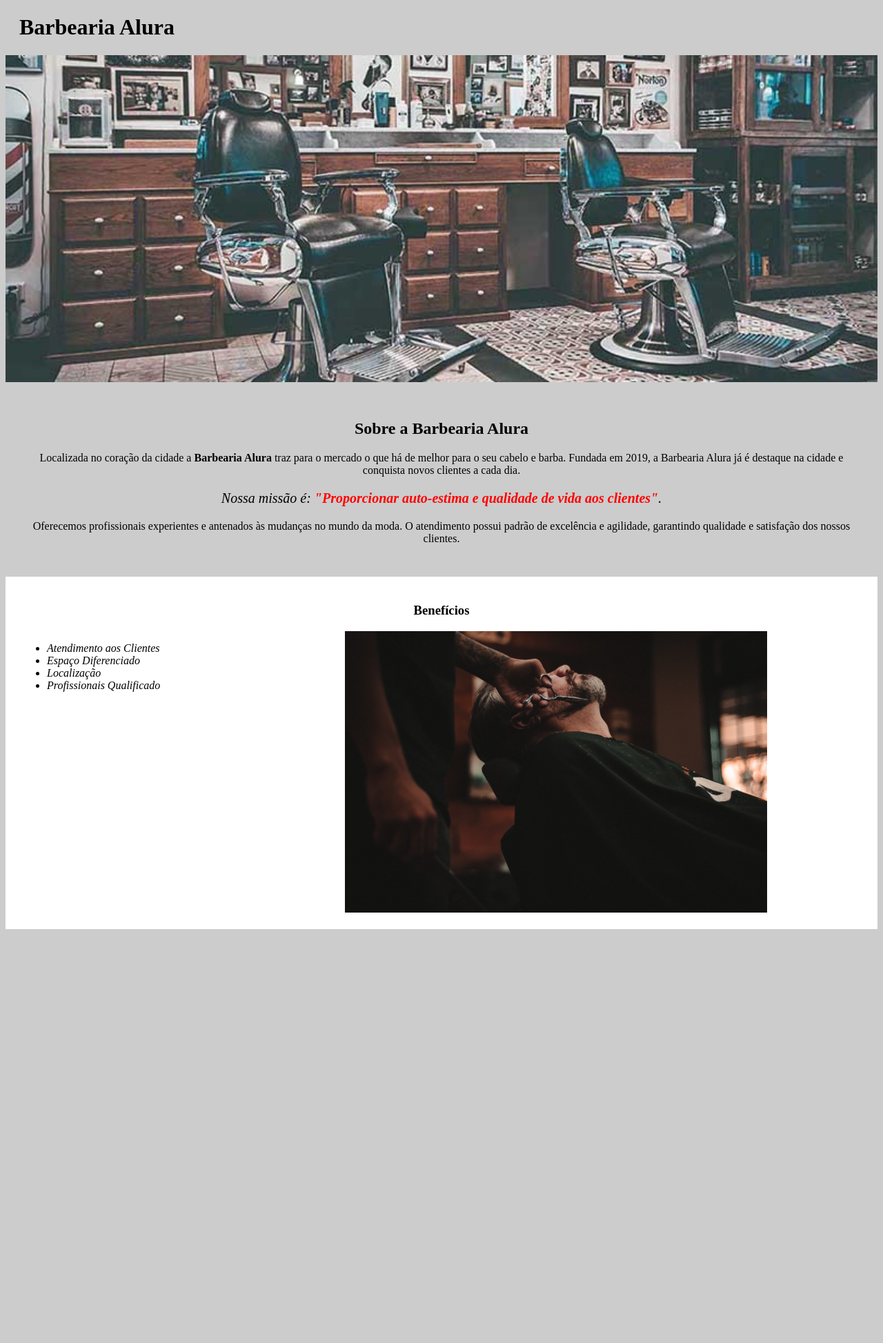
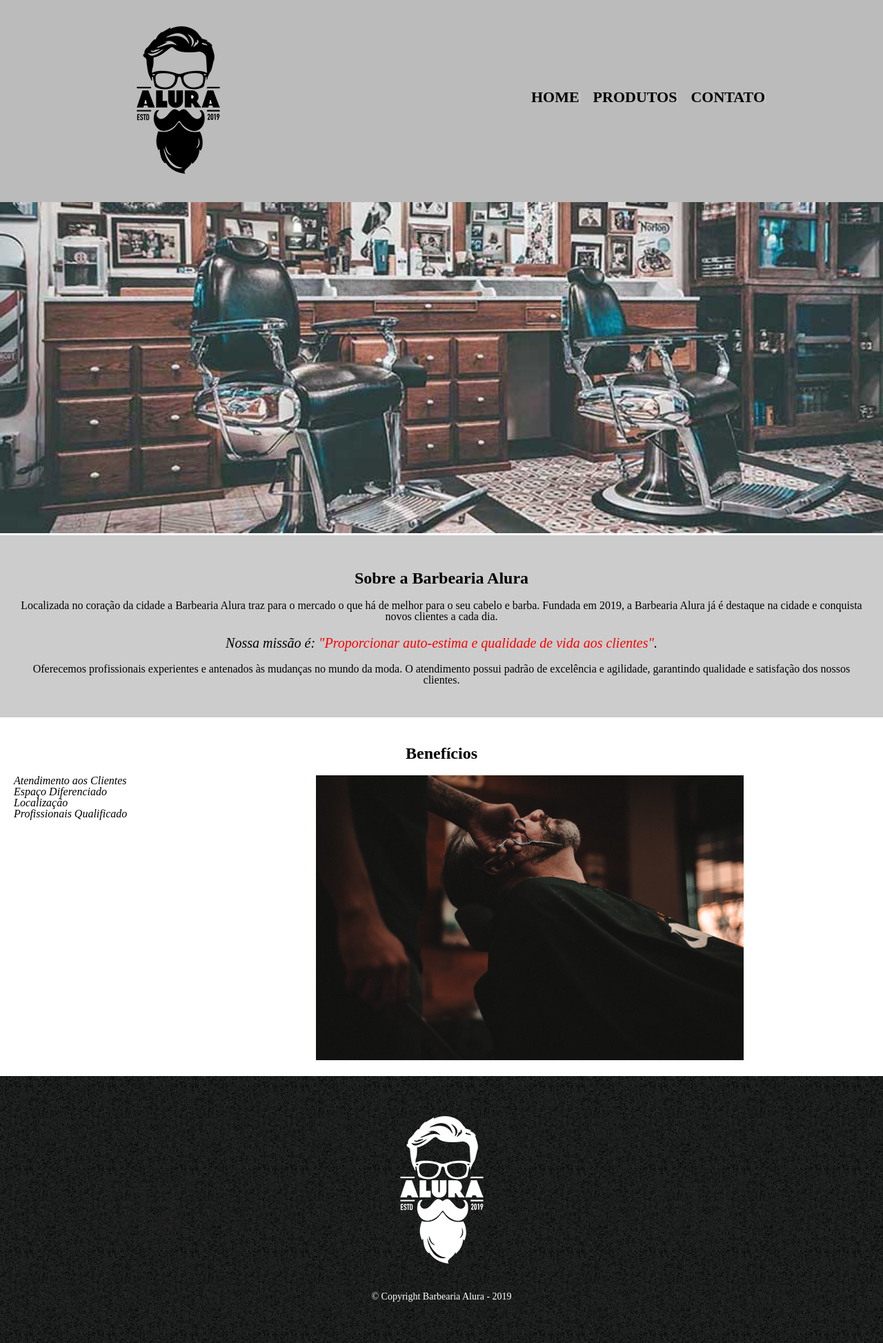
Before and after one commit to prpires66/BarbeariaAlura, a plain HTML site: page index.html in a window 1280 px wide. Shown: the whole page at 69% size. Before the commit the page ends 1355 px from the top, so only its background shows below. Drawn offline with Linux system fonts and the light colour scheme.

Commit message:
Acrescentado cabeçalho e rodape nas páginas

```diff
--- a/css/produtos.css
+++ b/css/produtos.css
@@ -78,4 +78,3 @@ footer {
     font-size: 14px;
     margin: 20px 0;
 }
-}
--- a/css/style.css
+++ b/css/style.css
@@ -1,8 +1,52 @@
+header {
+  background-color: #bbbbbb;
+  padding: 20px 0;
+}
+main {
+  background: #FFFFFF;
+}
 body {
-  background: #CCCCCC;
+background: #CCCCCC;
+}
+p {
+  display: block;
+  margin-block-start: 1em;
+  margin-block-end: 1em;
+  margin-inline-start: 0px;
+  margin-inline-end: 0px;
+}
+em {
+  font-style: italic;
 }
 #bunner {
   width: 100%;
+}
+.caixa {
+  position: relative;
+  width: 940px;
+  margin: 0 auto;
+}
+
+nav {
+  position: absolute;
+  top: 110px;
+  right: 0px;
+}
+nav li {display: inline;
+  padding: 0px 0px 0px 15px;
+  border-right: 1px solid #ccc;
+}
+nav a {
+  text-transform: uppercase;
+  color: #000000;
+  font-weight: bold;
+  font-size: 22px;
+  text-decoration: none;
+}
+
+nav a:hover {
+  color: #C78C19;
+  text-decoration: underline;
 }
 .principal {
   background: #CCCCCC;
@@ -13,17 +57,23 @@ body {
 }
 .titulo-centralizado {
   text-align: center;
+  display: block;
+  font-size: 1.5em;
+  margin-block-start: 0.83em;
+  margin-block-end: 0.83em;
+  margin-inline-start: 0px;
+  margin-inline-end: 0px;
+  font-weight: bold;
 }
-p {
+.principal p {
   text-align: center;
   background: #CCCCCC
 }
-
 #missao {
   font-size: 20px;
 }
 
-em strong {
+#missao em strong {
   color: #FF0000;
 }
 
@@ -34,7 +84,7 @@ em strong {
   background: #FFFFFF;
   padding: 20px;
 }
-ul {
+.beneficios ul {
   display: inline-block;
   vertical-align: top;
   width: 20%;
@@ -43,3 +93,51 @@ ul {
 .imagembeneficios {
   width: 50%;
 }
+.produtos {
+  width: 940px;
+  margin: 0 auto;
+  padding: 50px 0;
+}
+.produtos li {
+  display: inline-block;
+  text-align: center;
+  width: 30%;
+  vertical-align: top;
+  margin: 0 1.5%;
+  padding: 30px 20px;
+  box-sizing: border-box;
+  border: 2px solid #000;
+  border-radius: 10px;
+}
+.produtos li:hover {
+border-color: #C78C19;
+}
+.produtos li:active {
+  border-color: #088C19;
+}
+.produtos li:hover h2 {
+  font-size: 34px;
+}
+.produtos h2 {
+  font-size: 30px;
+  font-weight: bold;
+  color: #000000;
+}
+.produto-descricao {
+  font-size: 18px;
+}
+.produto-preco {
+  font-size: 22px;
+  font-weight: bold;
+  margin-top: 10px;
+}
+footer {
+  text-align: center;
+  background: url("../imagens/bg.jpg");
+  padding: 40px 0;
+  }
+.copyright {
+  color: #fff;
+  font-size: 14px;
+  margin: 20px 0;
+}
--- a/index.html
+++ b/index.html
@@ -1,22 +1,24 @@
 <!DOCTYPE html>
-<html lang="en" >
 <head>
-  <meta charset="UTF-8">
-  <title>CodePen - Barbearia Alura</title>
-  <link rel="stylesheet" href="css/style.css">
-
-</head>
-<body>
-<!-- partial:index.partial.html -->
-<html>
-	<head>
-		<meta charset="UTF-8">
-		<title>Barbearia Alura</title>
-	</head>
-	<body>
+    <meta charset="utf-8">
+    <title>Produtos - Barbearia Alura</title>
+    <link rel="stylesheet" href="css/reset.css">
+    <link rel="stylesheet" href="css/style.css">
+ </head>
+ <body>
     <header>
-      <h1 class="titulo-principal">Barbearia Alura</h1>
+        <div class="caixa">
+            <h1><img src="imagens/logo.png"></h1>
+            <nav>
+                <ul>
+                    <li><a href="index.html">Home</a></li>
+                    <li><a href="produtos.html">Produtos</a></li>
+                    <li><a href="contato.html">Contato</a></li>
+                </ul>
+            </nav>
+        </div>
     </header>
+    <main>
     <img id="bunner" src="imagens/banner.jpg">
     <div class="principal">
       <h2 class="titulo-centralizado">Sobre a Barbearia Alura</h2>
@@ -38,9 +40,10 @@
       </ul>
       <img class="imagembeneficios" src="imagens/beneficios.jpg">
     </div>
-	</body>
-</HTML>
-<!-- partial -->
-
+  </main>
+  <footer>
+    <img src="imagens/logo-branco.png">
+    <p class="copyright">&copy; Copyright Barbearia Alura - 2019</p>
+</footer>
 </body>
 </html>
--- a/produtos.html
+++ b/produtos.html
@@ -3,7 +3,7 @@
     <meta charset="utf-8">
     <title>Produtos - Barbearia Alura</title>
     <link rel="stylesheet" href="css/reset.css">
-    <link rel="stylesheet" href="css/produtos.css">
+    <link rel="stylesheet" href="css/style.css">
  </head>
  <body>
     <header>
```
